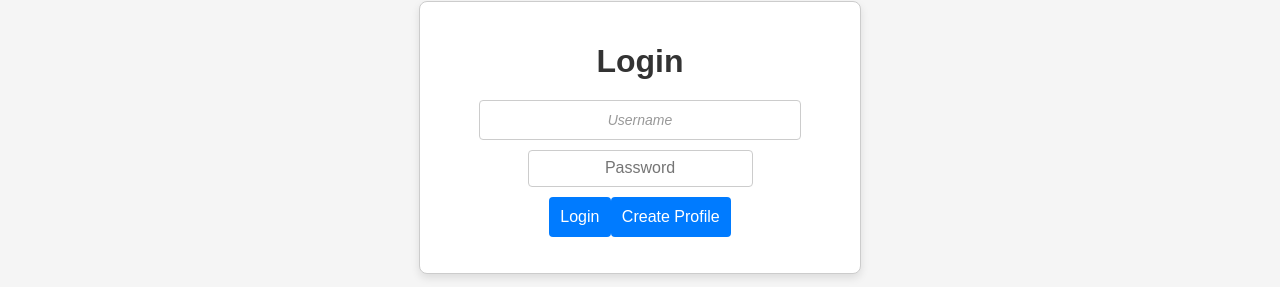
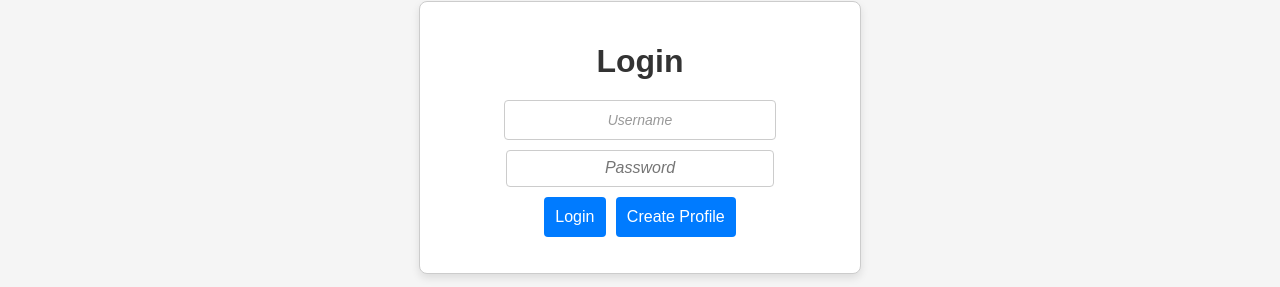
Before and after one commit to Nmsviper93/VeganVentures-Frontend, a React (Create React App) app in the folder Frontend/: page /login in a window 1280 px wide. Shown: the part 208-495 px from the top of the page. Built offline with nearby package versions, Linux system fonts and the light colour scheme.

Commit message:
Update LoginPage.css

```diff
--- a/Frontend/src/styles/LoginPage.css
+++ b/Frontend/src/styles/LoginPage.css
@@ -20,6 +20,8 @@ form {
 }
 
 input {
+    width: 100%;
+    max-width: 250px;
     margin-bottom: 10px;
     padding: 10px;
     border: 1px solid #ccc;
@@ -28,9 +30,14 @@ input {
     text-align: center;
 }
 
+input::placeholder {
+    font-style: italic;
+}
+
 .button-container {
     display: flex;
     justify-content: space-between;
+    gap: 10px;
 }
 
 button {
```
